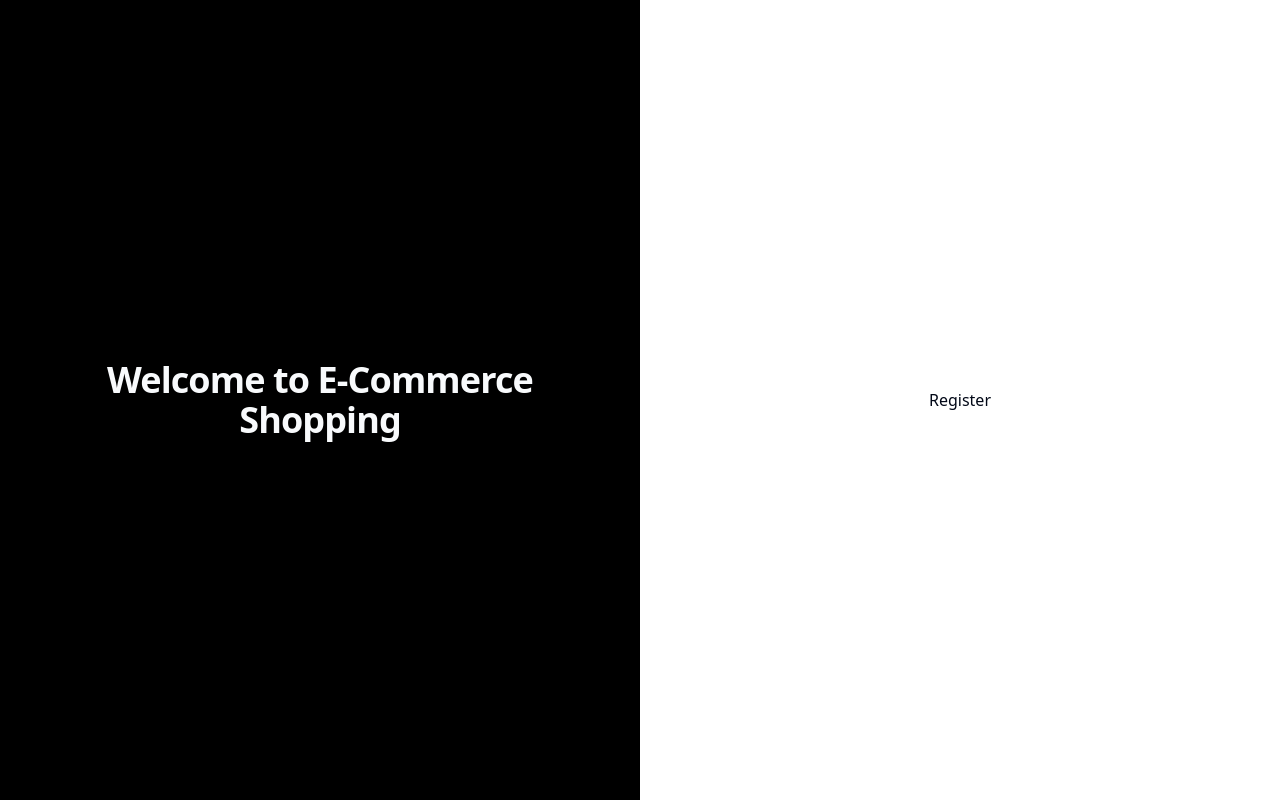
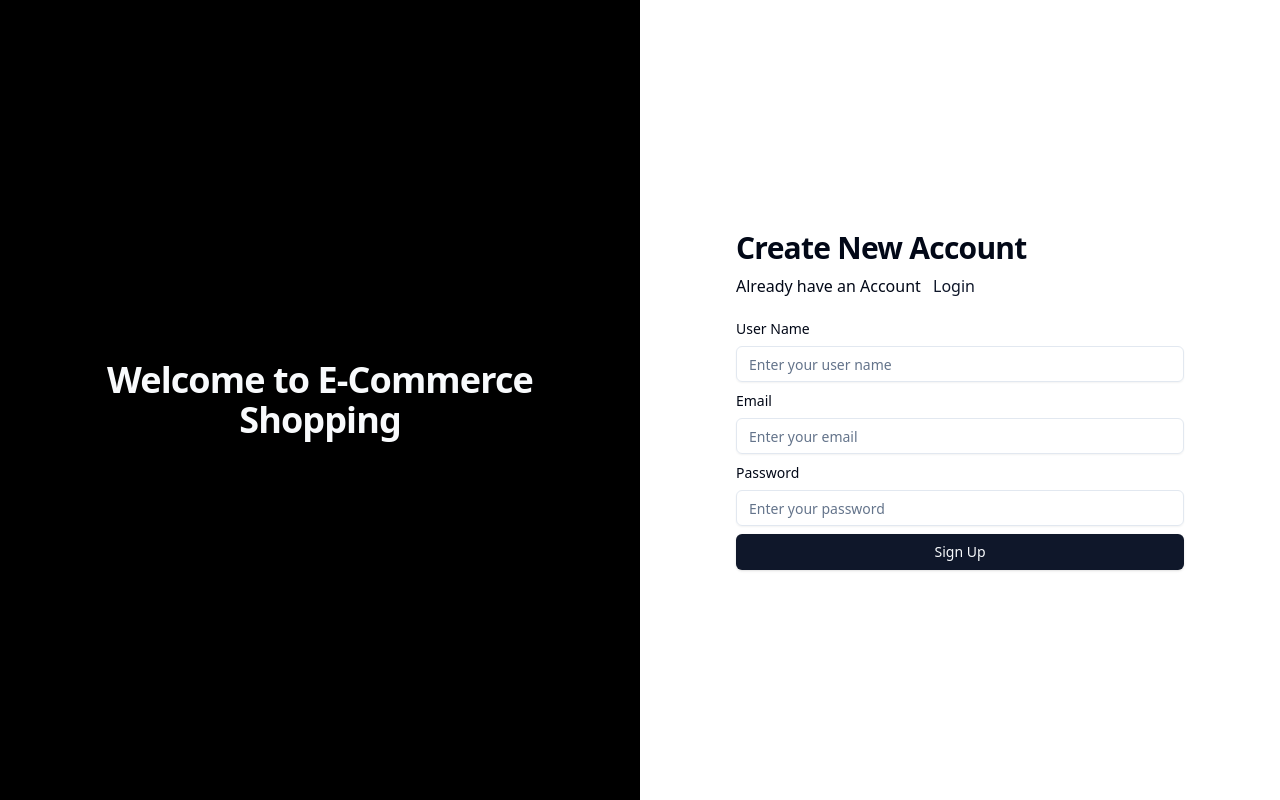
Before and after one commit to 2103A51526/E-Commerce, a React (Vite) app in the folder client/: page /auth/register in a window 1280 px wide. Built offline with nearby package versions, Linux system fonts and the light colour scheme.

Commit message:
update login page

```diff
--- a/client/src/pages/auth/login.jsx
+++ b/client/src/pages/auth/login.jsx
@@ -1,4 +1,45 @@
-function AuthLogin(){
-    return <div>Login</div>
+import CommonForm from "@/components/common/form";
+import { loginFormControls, registerFormControls } from "@/config";
+import { useState } from "react";
+import { Link } from "react-router-dom";
+
+function AuthLogin() {
+    const initialState = {
+        email: '',
+        password: ''
+    }
+    const [formData, setFormData] = useState(initialState)
+
+    function onSubmit(){
+
+    }
+
+  return (
+    <div className="mx-auto w-full max-w-md space-y-6">
+      <div>
+        <h1 className="text-3xl font-bold tracking-tight text-foreground">
+          Sign in
+        </h1>
+        <p className="mt-2">
+          Already have an Account{" "}
+          <Link
+            className="font-medium ml-2 text-primary hover:underline"
+            to="/auth/login"
+          >
+            Login
+          </Link>
+        </p>
+      </div>
+      <CommonForm
+      formControls={loginFormControls}
+      buttonText={'Sign Up'}
+      formData={formData}
+      setFormData={setFormData}
+      onSubmit={onSubmit}
+
+      />
+    </div>
+  );
 }
-export default AuthLogin
+
+export default AuthLogin;
--- a/client/src/pages/auth/register.jsx
+++ b/client/src/pages/auth/register.jsx
@@ -1,4 +1,46 @@
-function AuthRegister(){
-    return <div>Register</div>
+import CommonForm from "@/components/common/form";
+import { registerFormControls } from "@/config";
+import { useState } from "react";
+import { Link } from "react-router-dom";
+
+function AuthRegister() {
+    const initialState = {
+        userName: '',
+        email: '',
+        password: ''
+    }
+    const [formData, setFormData] = useState(initialState)
+
+    function onSubmit(){
+
+    }
+
+  return (
+    <div className="mx-auto w-full max-w-md space-y-6">
+      <div>
+        <h1 className="text-3xl font-bold tracking-tight text-foreground">
+          Create New Account
+        </h1>
+        <p className="mt-2">
+          Already have an Account{" "}
+          <Link
+            className="font-medium ml-2 text-primary hover:underline"
+            to="/auth/login"
+          >
+            Login
+          </Link>
+        </p>
+      </div>
+      <CommonForm
+      formControls={registerFormControls}
+      buttonText={'Sign Up'}
+      formData={formData}
+      setFormData={setFormData}
+      onSubmit={onSubmit}
+
+      />
+    </div>
+  );
 }
-export default AuthRegister
+
+export default AuthRegister;
```
Also changed, not shown: 1 other file (tests, documents, lock files or other folders).
